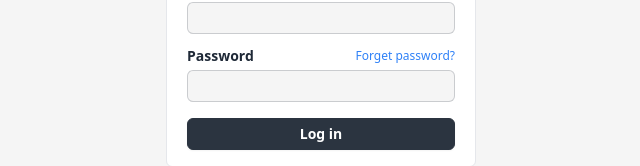
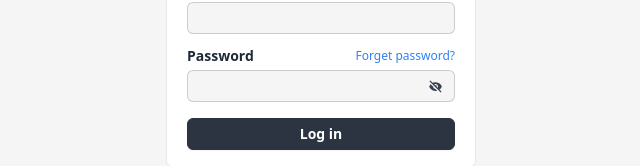
Before and after one commit to EnkhsaikhanCh/pinecone-fullstack-expense-tracker, a Next.js app in the folder expense-ui/: page /login in a window 1280 px wide. Shown: the part 263-429 px from the top of the page, without its empty margins (319-959 px from the left). Built offline with nearby package versions, Linux system fonts and the light colour scheme.

Commit message:
Added - Password hide & show

```diff
--- a/expense-ui/pages/login.js
+++ b/expense-ui/pages/login.js
@@ -1,12 +1,15 @@
 import { LogoSVG } from "@/components/image/LogoSVG";
 import { useState } from "react";
 import axios from "axios";
+import { BiSolidHide } from "react-icons/bi";
+import { RxEyeOpen } from "react-icons/rx";
 
 export default function Home() {
   const [username, setUsername] = useState("");
   const [email, setEmail] = useState("");
   const [password, setPassword] = useState("");
   const [error, setError] = useState("");
+  const [passwordVisible, setPasswordVisible] = useState(false);
 
   function handleClick() {
     if (!username || !email || !password) {
@@ -83,13 +86,25 @@ export default function Home() {
                     Forget password?
                   </button>
                 </div>
-                <input
-                  type="password"
-                  placeholder=""
-                  className="input input-sm input-bordered w-full max-w-xs rounded-md bg-[#F5F5F5]"
-                  value={password}
-                  onChange={(e) => setPassword(e.target.value)}
-                />
+                <div className="relative w-full max-w-xs">
+                  <input
+                    type={passwordVisible ? "text" : "password"}
+                    className="input input-sm input-bordered w-full rounded-md bg-[#F5F5F5] pr-10"
+                    value={password}
+                    onChange={(e) => setPassword(e.target.value)}
+                  />
+                  <button
+                    onClick={() => setPasswordVisible(!passwordVisible)}
+                    className="absolute inset-y-0 right-0 flex items-center px-3 text-gray-700"
+                    type="button"
+                  >
+                    {passwordVisible ? (
+                      <RxEyeOpen size={15} />
+                    ) : (
+                      <BiSolidHide size={15} />
+                    )}
+                  </button>
+                </div>
               </label>
               {/* Error message */}
               {error && (
```
